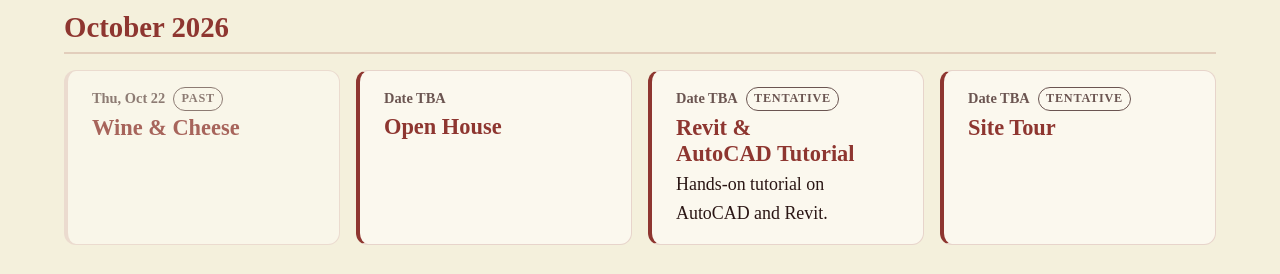
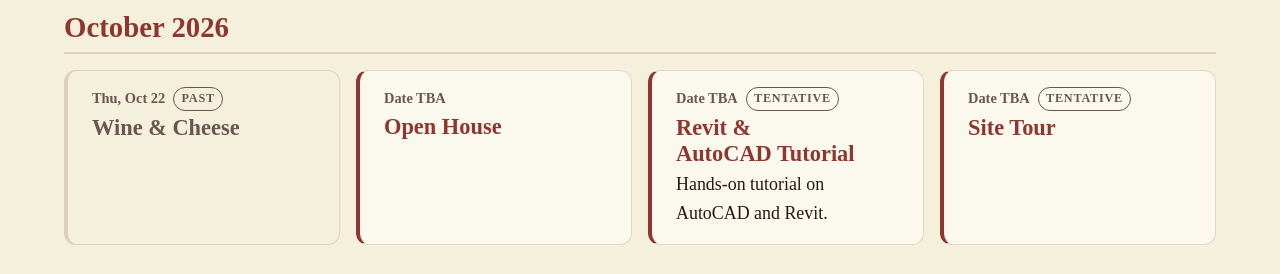
Before and after one commit to dbal0503/CubesWebsite, an Astro site: page /CubesWebsite/events in a window 1280 px wide. Shown: the part 641-915 px from the top of the page. Built offline with nearby package versions, Linux system fonts and the light colour scheme; Astro itself is replaced by a stand-in of ours.

Commit message:
Keep past event cards at AA contrast
Past cards were faded with opacity, which dropped their text below AA.
October's dated Wine & Cheese is the first past event shown outside the
collapsed Past section, and axe caught it. Past cards now get a muted
title and no fill instead. A new e2e test freezes the clock mid-month so
a past card is visible and runs axe's contrast rule on it.

```diff
--- a/src/components/EventCard.astro
+++ b/src/components/EventCard.astro
@@ -91,9 +91,14 @@ const Heading = `h${headingLevel}` as "h2" | "h3";
     margin-top: var(--space-2);
   }
 
+  /* Muted without opacity, which would drop the text below AA contrast. */
   :global([data-past]) > .event-card {
     border-left-color: var(--line);
-    opacity: 0.75;
+    background: transparent;
+  }
+
+  :global([data-past]) > .event-card .title {
+    color: var(--muted);
   }
 
   :global([data-past]) > .event-card .past-badge {
```
Also changed, not shown: tests/e2e/sections.spec.ts (+12 -0 lines).
